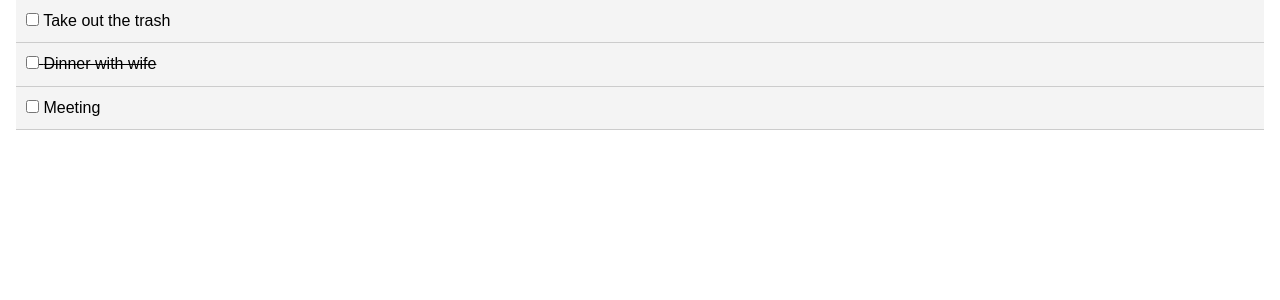
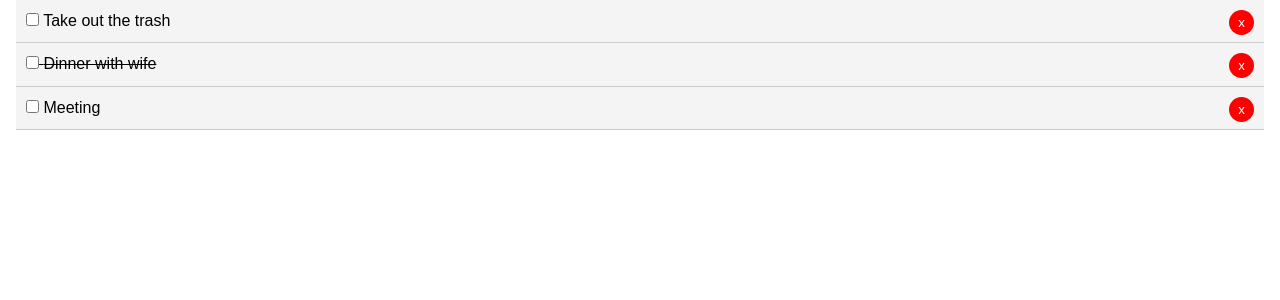
Before and after one commit to josedev123/ReactListApp, a React (Create React App) app: page / in a window 1280 px wide. Shown: the top 300 px of the page. Built offline with nearby package versions, Linux system fonts and the light colour scheme.

Commit message:
Delete (remove item)

```diff
--- a/src/App.js
+++ b/src/App.js
@@ -43,12 +43,18 @@
  });
 }
 
+delTodo = (id) => {
+  this.setState({
+    todos: [...this.state.todos.filter((todo) => todo.id !== id)]
+  })
+}
+
 
   render() {
   return (
     <div className="container">
     <div className="App">
-      <Todos todos={this.state.todos} markComplete={this.markComplete}/>
+      <Todos todos={this.state.todos} markComplete={this.markComplete} delTodo={this.delTodo}/>
     </div>
     </div>
   );
--- a/src/components/TodoItem.js
+++ b/src/components/TodoItem.js
@@ -22,15 +22,25 @@
             <p>
             <input type="checkbox" onChange={this.props.markComplete.bind(this, id)} /> {' '}
           { title }
+          <button style={btnStyle} onClick={this.props.delTodo.bind(this, id)}>x</button>
           </p>
             </div>
         )
     }
 }
-
-export default TodoItem
-
 TodoItem.propTypes = {
     todo: PropTypes.object.isRequired
 
 }
+
+const btnStyle = {
+    background: '#ff0000',
+    color: '#fff',
+    border: 'none',
+    padding: '5px 9px',
+    borderRadius: '50%',
+    cursor: 'pointer',
+    float: 'right'
+  }
+
+export default TodoItem
--- a/src/components/Todos.js
+++ b/src/components/Todos.js
@@ -10,7 +10,7 @@
   render() {
      // console.log(this.props.todos);
   return this.props.todos.map((todo) => (
-        <Todoitem key={todo.id} todo={todo} markComplete={this.props.markComplete}/>
+        <Todoitem key={todo.id} todo={todo} markComplete={this.props.markComplete} delTodo={this.props.delTodo}/>
   ));
 
 
```
